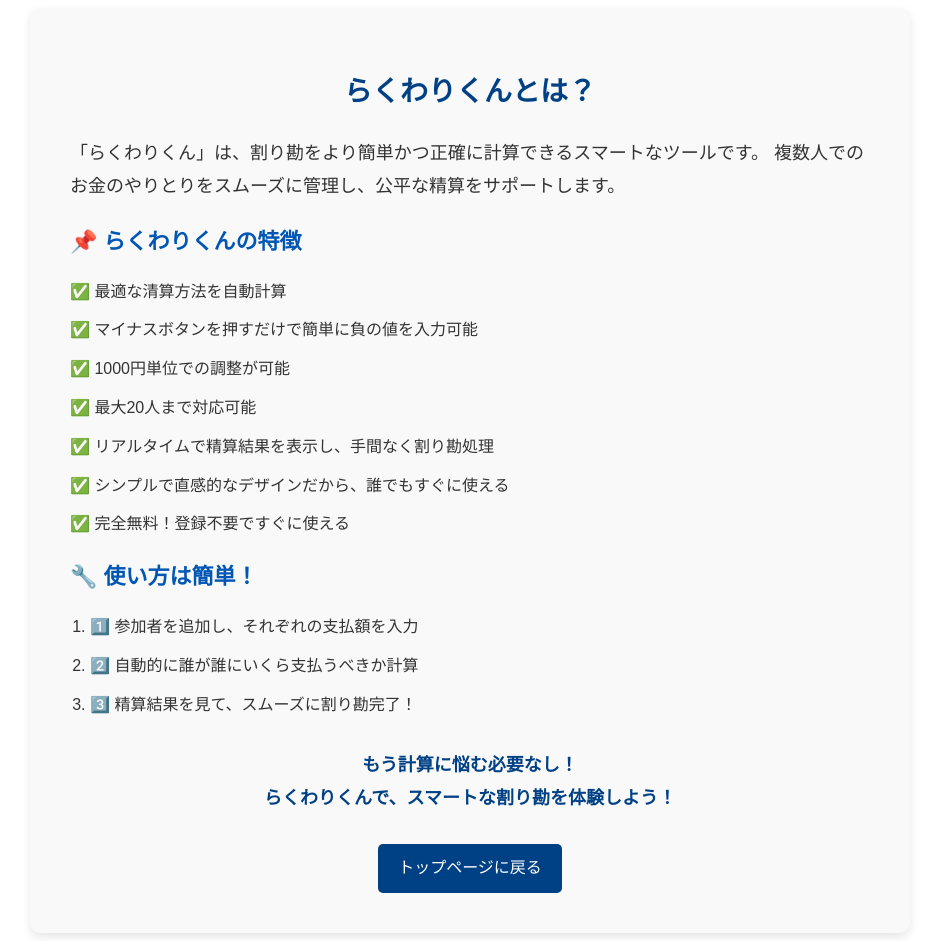
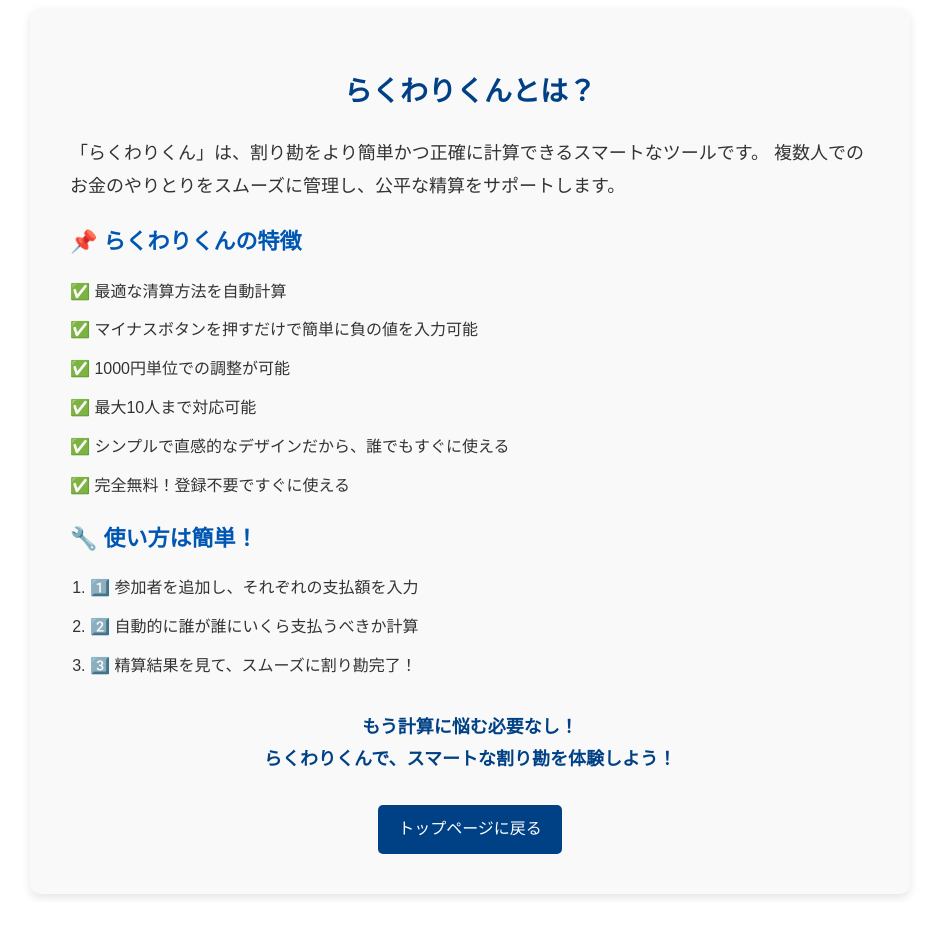
Before and after one commit to xkenks/Rakuwarikun, a Next.js app: page /about in a window 1280 px wide. Shown: the whole page, without its empty margins (170-1109 px from the left). After the commit the page ends 902 px from the top, so only its background shows below. Built offline with nearby package versions, Linux system fonts and the light colour scheme.

Commit message:
aboutページの内容を修正

```diff
--- a/src/pages/about.js
+++ b/src/pages/about.js
@@ -38,8 +38,7 @@ export default function About() {
         <li style={{ marginBottom: "10px" }}>✅ 最適な清算方法を自動計算</li>
         <li style={{ marginBottom: "10px" }}>✅ マイナスボタンを押すだけで簡単に負の値を入力可能</li>
         <li style={{ marginBottom: "10px" }}>✅ 1000円単位での調整が可能</li>
-        <li style={{ marginBottom: "10px" }}>✅ 最大20人まで対応可能</li>
-        <li style={{ marginBottom: "10px" }}>✅ リアルタイムで精算結果を表示し、手間なく割り勘処理</li>
+        <li style={{ marginBottom: "10px" }}>✅ 最大10人まで対応可能</li>
         <li style={{ marginBottom: "10px" }}>✅ シンプルで直感的なデザインだから、誰でもすぐに使える</li>
         <li style={{ marginBottom: "10px" }}>✅ 完全無料！登録不要ですぐに使える</li>
       </ul>
```
